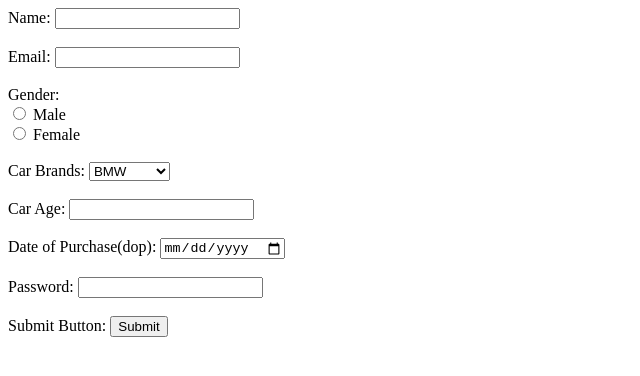
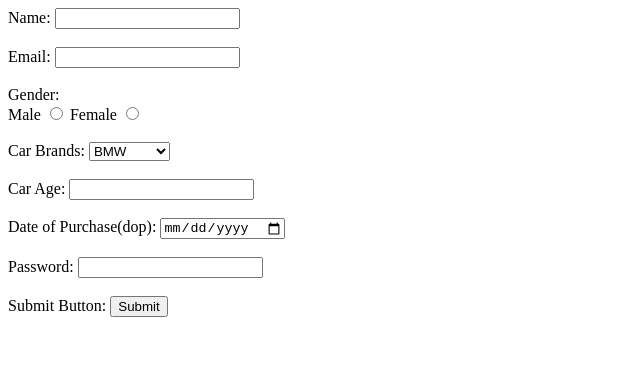
Before and after one commit to acciojob/car-insurance-form-zahir1206, a website: page main.html in a window 1280 px wide. Shown: the whole page, without its empty margins (0-640 px from the left). Drawn offline with Linux system fonts and the light colour scheme.

Commit message:
created a submission

```diff
--- a/main.html
+++ b/main.html
@@ -8,18 +8,20 @@
 
 <body>
 	<!-- the entire body must be written by student -->
-	<form>
+	<form method="post">
 		<label for="name">Name:</label>
-		<input type="text" id="name" name="name1" required><br><br>
+		<input type="text" id="name" required><br><br>
 		<label for="email">Email:</label>
-		<input type="email" id="email" name="email1" required><br><br>
+		<input type="email" id="email" required><br><br>
+
 		<label>Gender:</label><br>
-		<input type="radio" id="gender_m" name="gender"required>
-		<label for="gender_m">Male</label><br>
-		<input type="radio" id="gender_f" name="gender" required>
-		<label for="gender_f">Female</label><br><br>
+		<label for="gender_m">Male</label>
+		<input type="radio" id="gender_m" name="gender" required>
+		<label for="gender_f">Female</label>
+		<input type="radio" id="gender_f" name="gender" required><br><br>
+
 		<label for="cars">Car Brands:</label>
-		<select id="cars" name="car">
+		<select id="cars">
 			<option>BMW</option>
 			<option>Audi</option>
 			<option>Mercedez</option>
```
